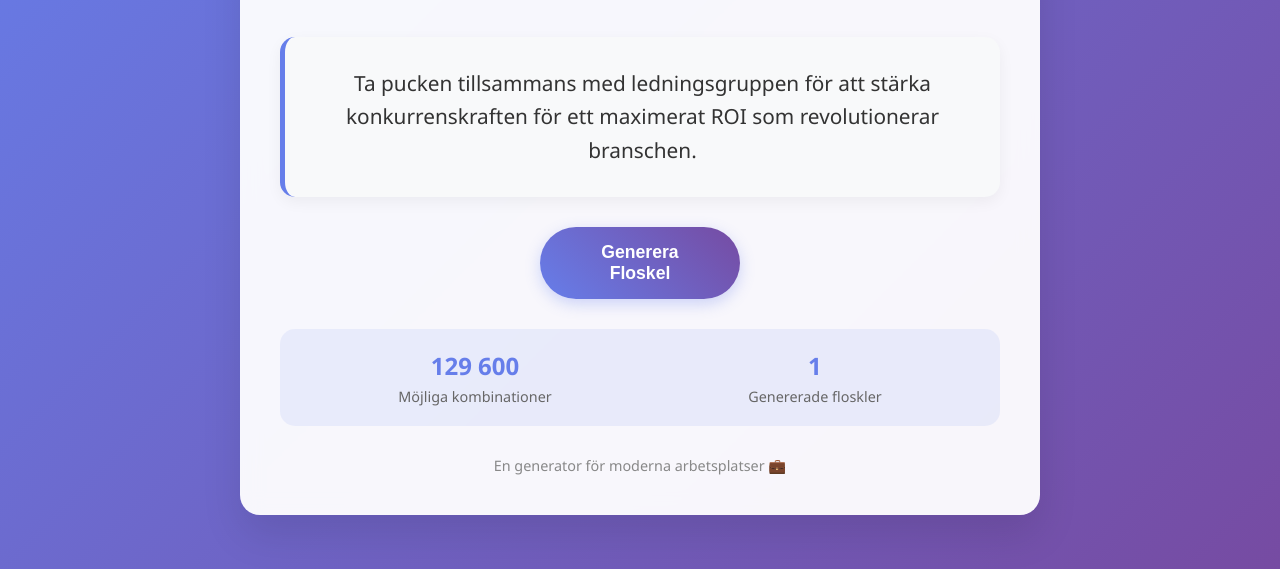
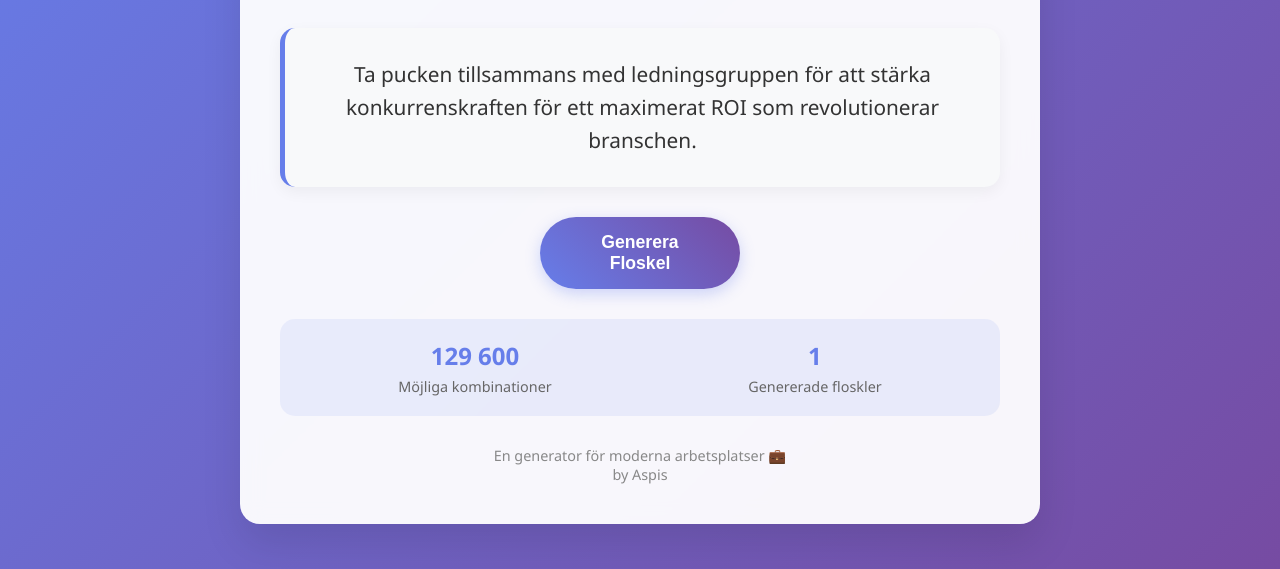
Before and after one commit to andersasplundberggren/floskelgenerator, a plain HTML site: page index.html in a window 1280 px wide. Shown: the part 231-800 px from the top of the page. Drawn offline with Linux system fonts and the light colour scheme.

Commit message:
Update index.html

```diff
--- a/index.html
+++ b/index.html
@@ -174,7 +174,8 @@
         </div>
 
         <div class="footer">
-            En generator för moderna arbetsplatser 💼
+            En generator för moderna arbetsplatser 💼<br>
+            by Aspis
         </div>
     </div>
 
```
